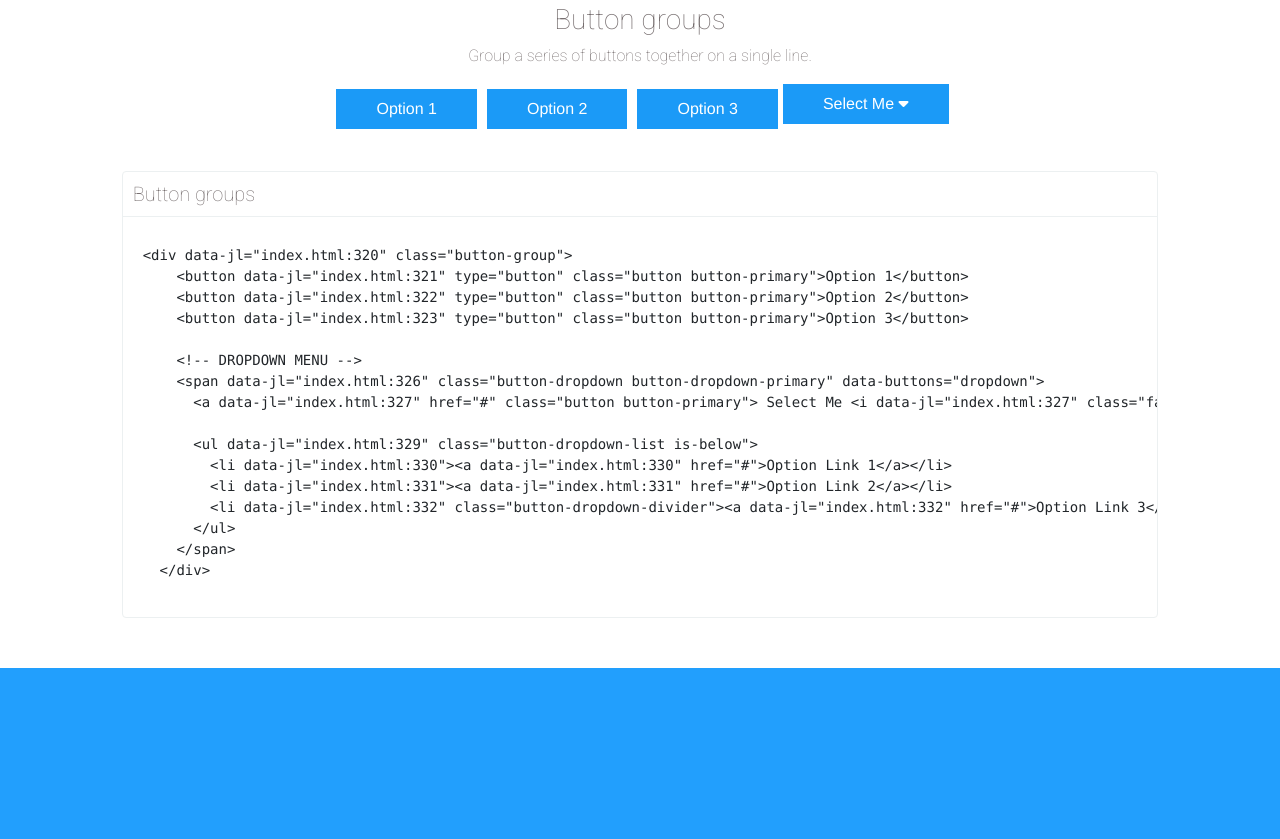
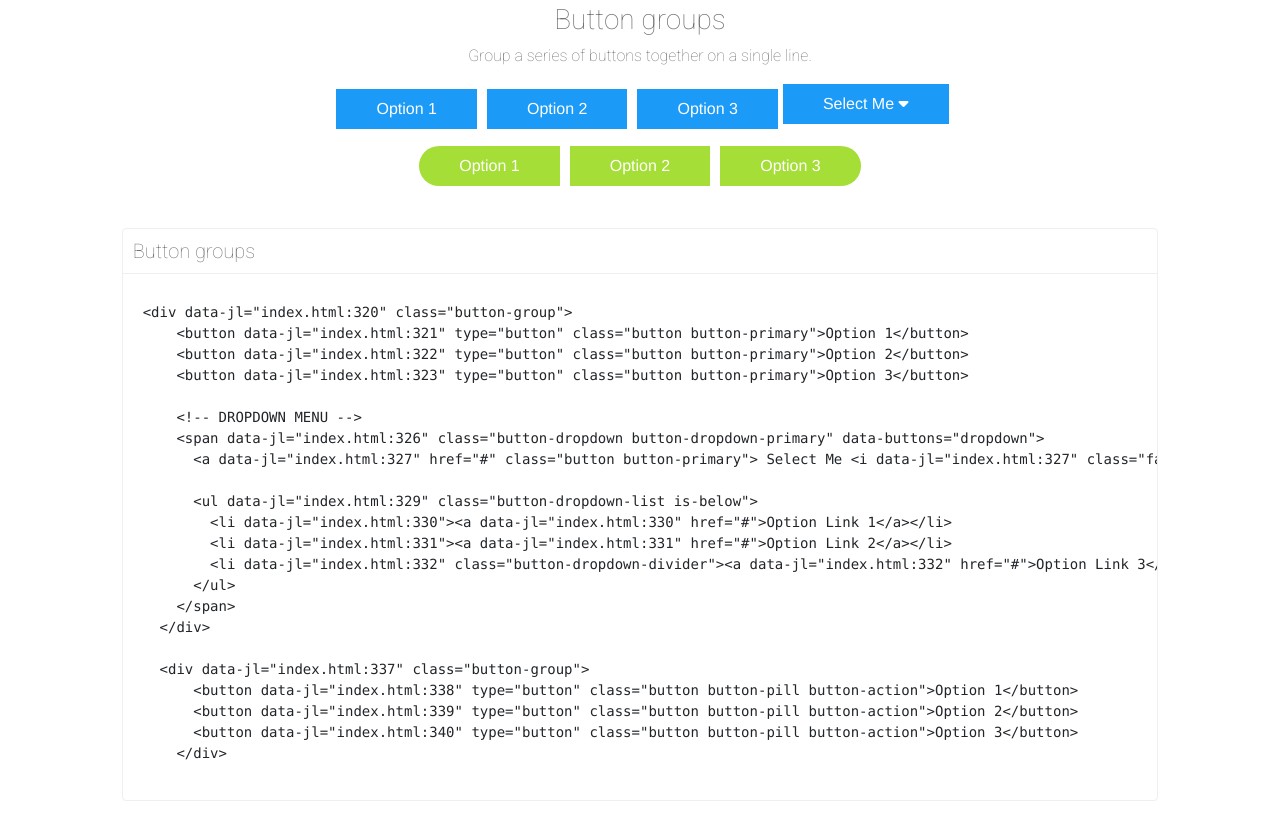
Before and after one commit to kcleveland/Buttons, a plain HTML site: page index.html in a window 1280 px wide. Shown: the part 7203-8042 px from the top of the page. Before the commit the page ends 7871 px from the top, so only its background shows below. Drawn offline with nearby package versions, Linux system fonts and the light colour scheme; a script that the page names is missing; a web font is replaced by a local one.

Commit message:
"Working on index"

```diff
--- a/index.html
+++ b/index.html
@@ -332,7 +332,13 @@
         <li class="button-dropdown-divider"><a href="#">Option Link 3</a></li>
       </ul>
     </span>
-  </div></div>
+  </div>
+
+  <div class="button-group">
+      <button type="button" class="button button-pill button-action">Option 1</button>
+      <button type="button" class="button button-pill button-action">Option 2</button>
+      <button type="button" class="button button-pill button-action">Option 3</button>
+    </div></div>
             </div>
           </div>
         </div>
```
